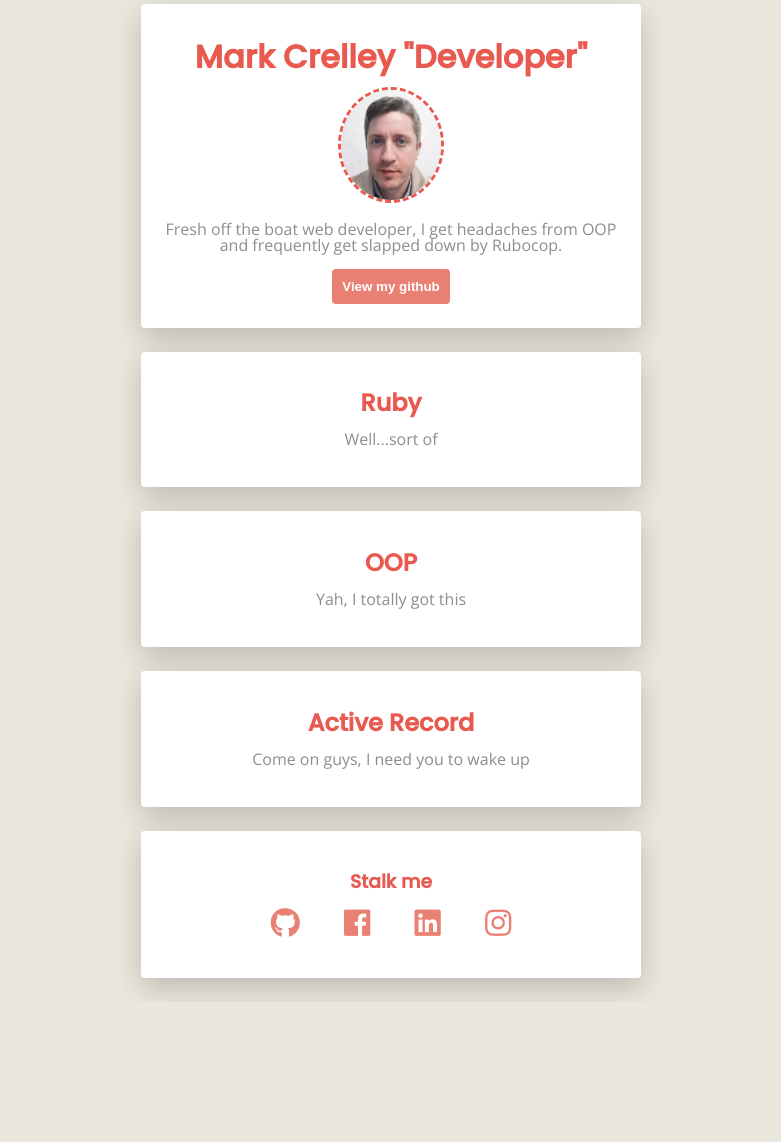
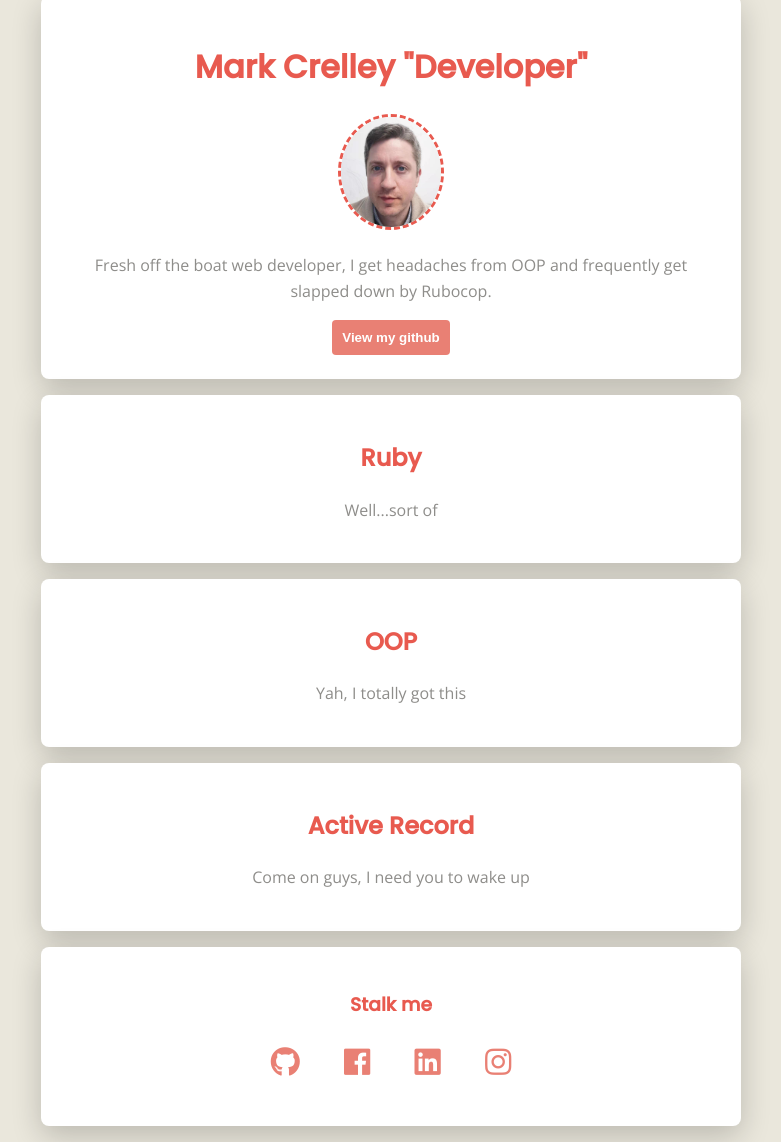
Before and after one commit to mark-c-81/profile, a plain HTML site: page index.html in a window 1280 px wide. Shown: the part 20-1162 px from the top of the page, without its empty margins (249-1030 px from the left). Before the commit the page ends 1022 px from the top, so only its background shows below. Drawn offline with nearby package versions, Linux system fonts and the light colour scheme.

Commit message:
corrected line height

```diff
--- a/index.html
+++ b/index.html
@@ -40,23 +40,23 @@
 
 				<div class="card">
 				<h3>Stalk me</h3>
-					<ul>
-						<li>
+					<ul class="list-style">
+						<li class="list-inline fab-font">
 							<a href="">
 								<i class="fab fa-github"></i>
 							</a>
 						</li>
-						<li>
+						<li class="list-inline fab-font">
 							<a href="">
 								<i class="fab fa-facebook"></i>
 							</a>
 						</li>
-						<li>
+						<li class="list-inline fab-font">
 							<a href="">
 								<i class="fab fa-linkedin"></i>
 							</a>
 						</li>
-						<li>
+						<li class="list-inline fab-font">
 							<a href="">
 								<i class="fab fa-instagram"></i>
 							</a>
--- a/style.css
+++ b/style.css
@@ -3,7 +3,7 @@ body {
 	font-family: 'Open Sans', sans-serif;
 	color: #8E8D8A;
 	font-size: 1rem;
-	line-height: 1rem;
+	line-height: 1.6;
 	font-weight: 300;
 }
 
@@ -22,7 +22,7 @@ h3 {
 	font-family: 'Poppins', sans-serif;
 }
 
-ul {
+.list-style {
 	list-style-type: none;
 	padding-left: 0px;
 }
@@ -38,17 +38,17 @@ a:hover {
 
 
 .container {
-	width: 500px;
-	text-align: center;
+	width: 700px;
 	margin: 0 auto;
 }
 
 .card {
 	background-color: white;
-	margin: 24px 0;
 	padding: 24px;
-	border-radius: 4px;
-	box-shadow: 0 10px 30px rgba(0,0,0,.2)
+	border-radius: 8px;
+	box-shadow: 0 10px 30px rgba(0,0,0,.2);
+	text-align: center;
+	margin: 16px auto;
 }
 
 #profile {
@@ -74,8 +74,32 @@ a:hover {
 	background-color: #E85A4F;
 }
 
-li {
+.list-inline {
   display: inline-block;
+}
+
+.fab-font {
   padding: 0px 20px;
   font-size: 30px;
 }
+
+/*media queries below*/
+
+@media (max-width: 960px) {
+  /* For a screen < 960px, this CSS will be read */
+  .container {
+    width: 700px;
+  }
+}
+@media (max-width: 720px) {
+  /* For a screen < 720px, this CSS will be read */
+  .container {
+    width: 500px;
+  }
+}
+@media (max-width: 540px) {
+  /* For a screen < 540px, this CSS will be read */
+  .container {
+    width: 300px;
+  }
+}
```
